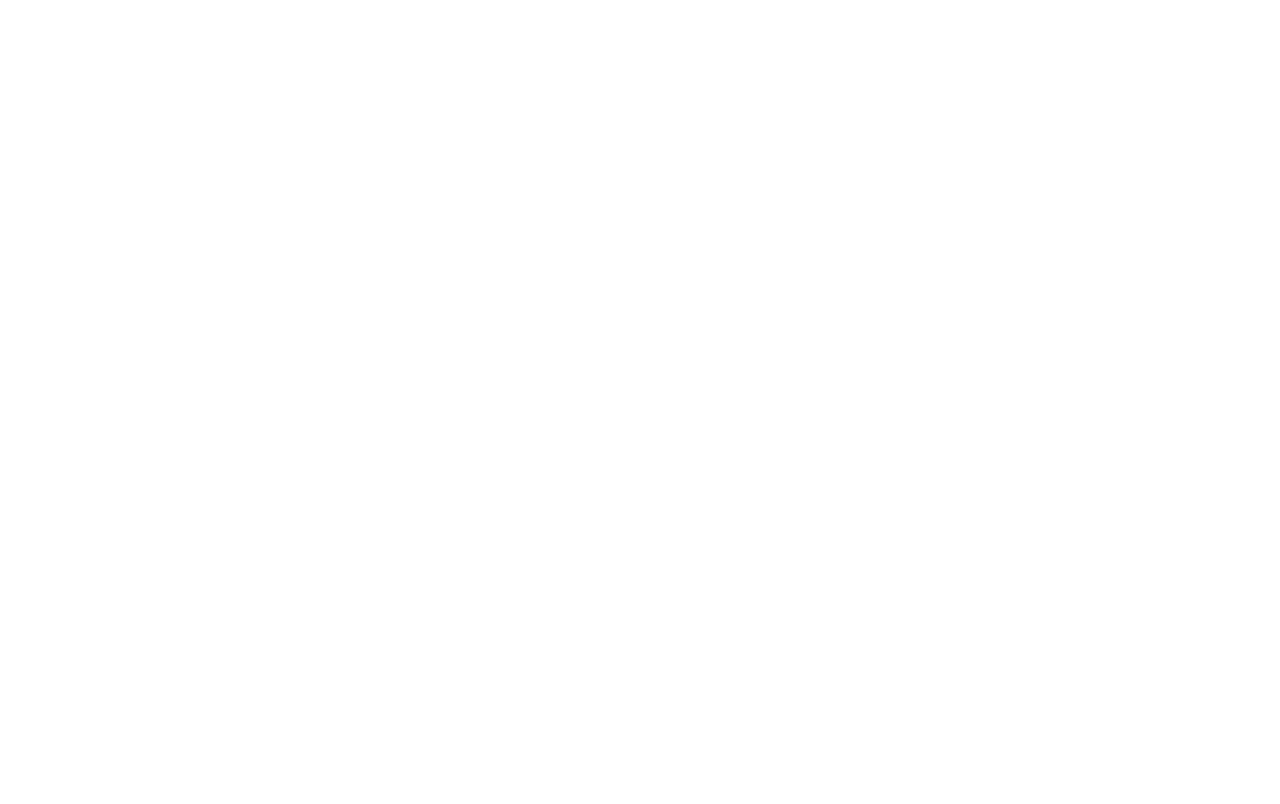
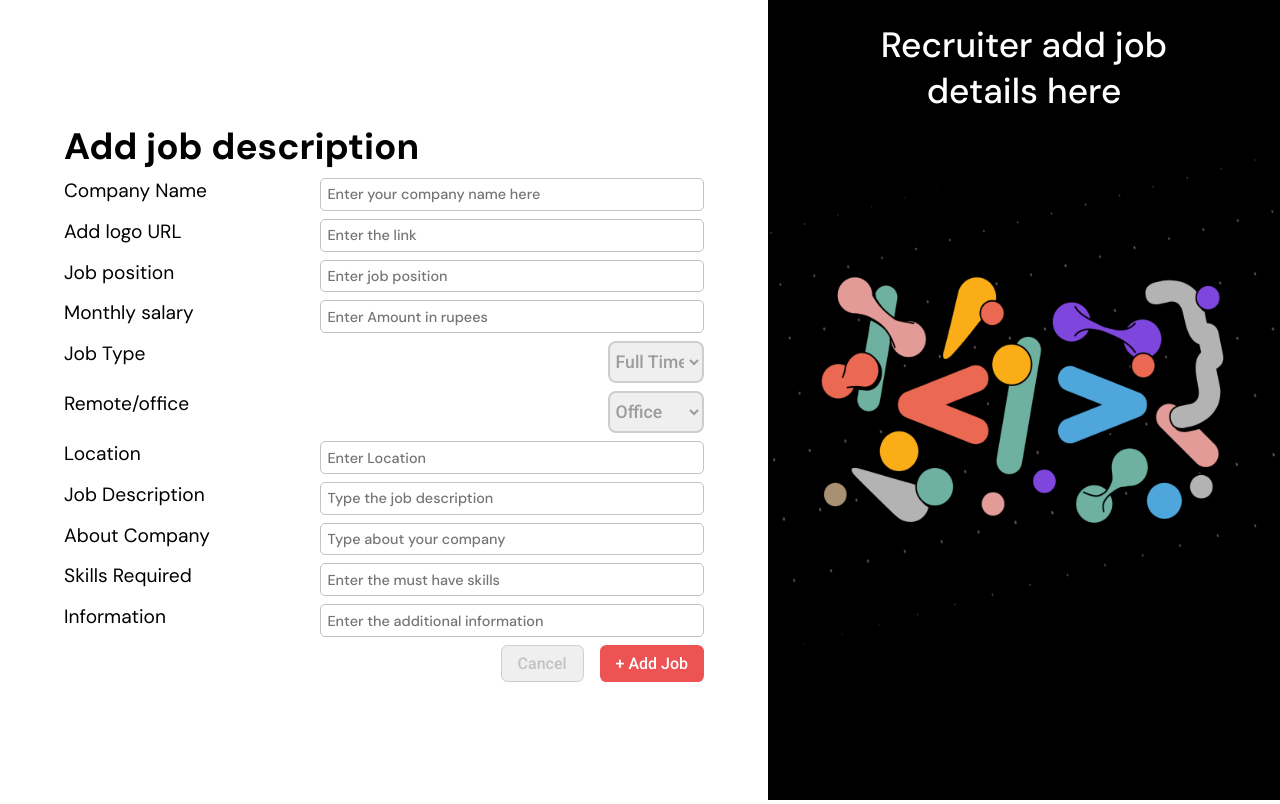
Before and after one commit to Ubais88/job_listing_platform, a React (Create React App) app: page /addjob in a window 1280 px wide. Before the commit this address had no page. Built offline with nearby package versions, Linux system fonts and the light colour scheme.

Commit message:
add job page added

```diff
--- a/src/App.js
+++ b/src/App.js
@@ -5,6 +5,7 @@
 import Signup from "./components/Signup";
 import Home from "./components/Home";
 import JobDetails from "./components/JobDetails";
+import AddJob from "./components/AddJob";
 
 const App = () => {
   return (
@@ -14,6 +15,7 @@
         <Route path="/login" element={<Login />} />
         <Route path="/register" element={<Signup />} />
         <Route path="/jobdetail" element={<JobDetails />} />
+        <Route path="/addjob" element={<AddJob />} />
       </Routes>
     </div>
   );
--- /dev/null
+++ b/src/Styles/AddJob.css
@@ -0,0 +1,72 @@
+.addJobContainer {
+  display: flex;
+  justify-content: space-between;
+}
+
+.addJobMain {
+  width: 100%;
+  display: flex;
+  flex-direction: column;
+  justify-content: center;
+  gap: 0.5rem;
+  margin: 0 4rem;
+}
+
+.addPara {
+  font-family: DM Sans;
+  font-size: 2.3rem;
+  font-weight: 700;
+  line-height: 3rem;
+  letter-spacing: 0em;
+  color: black;
+}
+
+.add_job {
+  display: flex;
+  justify-content: space-between;
+  gap: 2rem;
+}
+
+
+.addJobText {
+  font-family: DM Sans;
+  font-size: 1.2rem;
+  font-weight: 400;
+  color: black;
+}
+
+.addJobInput {
+  border: 1.5px solid #c2c2c2;
+  border-radius: 5px;
+  width: 30vw;
+  font-family: DM Sans;
+  font-size: .9rem;
+  font-weight: 500;
+  padding: 0.4rem;
+}
+
+.cancelbtn,.addJobBtn{
+  font-family: Roboto;
+  font-size: 1rem;
+  font-weight: 500;
+  border-radius: .4rem;
+  padding: 0.5rem 1rem;
+  cursor: pointer;
+}
+
+.btnHolder{
+  display: flex;
+  gap: 1rem;
+  justify-content: flex-end;
+  width: 100%;
+}
+.cancelbtn{
+  color: #C2C2C2;
+  border: 1px solid #CECECE;
+
+}
+.addJobBtn{
+  color: #FFFFFF;
+  background-color: #ED5353;
+  border: none;
+}
--- /dev/null
+++ b/src/components/AddJob.jsx
@@ -0,0 +1,84 @@
+import React from "react";
+import "../Styles/AddJob.css";
+import Template from "./Template";
+import image from "../Assets/addjob.png"
+
+const AddJob = () => {
+  return (
+    <div className="addJobContainer">
+      <div className="addJobMain">
+        <p className="addPara">Add job description</p>
+        <div className="add_job">
+            <p className="addJobText">Company Name </p>
+            <input type="text" name="" id="" className="addJobInput" placeholder="Enter your company name here" />
+        </div>
+
+        <div className="add_job">
+            <p className="addJobText">Add logo URL </p>
+            <input type="text" name="" id="" className="addJobInput" placeholder="Enter the link" />
+        </div>
+
+        <div className="add_job">
+            <p className="addJobText">Job position </p>
+            <input type="text" name="" id="" className="addJobInput" placeholder="Enter job position"/>
+        </div>
+
+        <div className="add_job">
+            <p className="addJobText">Monthly salary </p>
+            <input type="text" name="" id="" className="addJobInput" placeholder="Enter Amount in rupees" />
+        </div>
+
+        <div className="add_job">
+            <p className="addJobText">Job Type</p>
+            <select name="" id="" className="select">
+                <option value="option1">Full Time</option>
+                <option value="option2">Remote</option>
+              </select>
+        </div>
+
+        <div className="add_job">
+            <p className="addJobText">Remote/office</p>
+            <select name="" id="" className="select">
+                <option value="option1">Office</option>
+                <option value="option2">Remote</option>
+              </select>
+        </div>
+
+        <div className="add_job">
+            <p className="addJobText">Location</p>
+            <input type="text" name="" id="" className="addJobInput" placeholder="Enter Location"/>
+        </div>
+
+        <div className="add_job">
+            <p className="addJobText">Job Description</p>
+            <input type="text" name="" id="" className="addJobInput" placeholder="Type the job description" />
+        </div>
+
+        <div className="add_job">
+            <p className="addJobText">About Company</p>
+            <input type="text" name="" id="" className="addJobInput" placeholder="Type about your company"/>
+        </div>
+
+        <div className="add_job">
+            <p className="addJobText">Skills Required</p>
+            <input type="text" name="" id="" className="addJobInput" placeholder="Enter the must have skills"/>
+        </div>
+
+        <div className="add_job">
+            <p className="addJobText">Information</p>
+            <input type="text" name="" id="" className="addJobInput" placeholder="Enter the additional information"/>
+        </div>
+
+        <div className="btnHolder">
+          <button className="cancelbtn">Cancel</button>
+          <button className="addJobBtn">+ Add Job</button>
+        </div>
+      </div>
+      <div className="Template">
+        <Template heading={'Recruiter add job details here'} img={image}/>
+      </div>
+    </div>
+  );
+};
+
+export default AddJob;
--- a/src/components/Login.jsx
+++ b/src/components/Login.jsx
@@ -2,6 +2,7 @@
 import Template from "./Template";
 import "../Styles/Login.css";
 import { Link } from "react-router-dom";
+import image from "../Assets/register.png"
 
 const Login = () => {
   return (
@@ -25,7 +26,7 @@
       </div>
 
       <div className="Template">
-        <Template />
+        <Template heading={"Your Personal Job Finder"} img={image} />
       </div>
     </div>
   );
--- a/src/components/Signup.jsx
+++ b/src/components/Signup.jsx
@@ -2,6 +2,7 @@
 import Template from "./Template";
 import "../Styles/Login.css";
 import { Link } from "react-router-dom";
+import image from "../Assets/register.png"
 
 const Signup = () => {
   return (
@@ -34,7 +35,7 @@
       </div>
 
       <div>
-        <Template />
+        <Template heading={"Your Personal Job Finder"} img={image} />
       </div>
     </div>
   );
--- a/src/components/Template.jsx
+++ b/src/components/Template.jsx
@@ -1,14 +1,13 @@
 import React from 'react'
-import image from "../Assets/register.png"
 import '../Styles/Template.css'
 
-const Template = () => {
+const Template = ({heading , img}) => {
   return (
     <div className='templateContainer'>
       <div className='tempmain'>
-        <p className='tempHeading'>Your Personal Job Finder</p>
+        <p className='tempHeading'>{heading}</p>
         <img
-          src={image}
+          src={img}
           alt="logo"
           className='TempLogo'
         />
```
